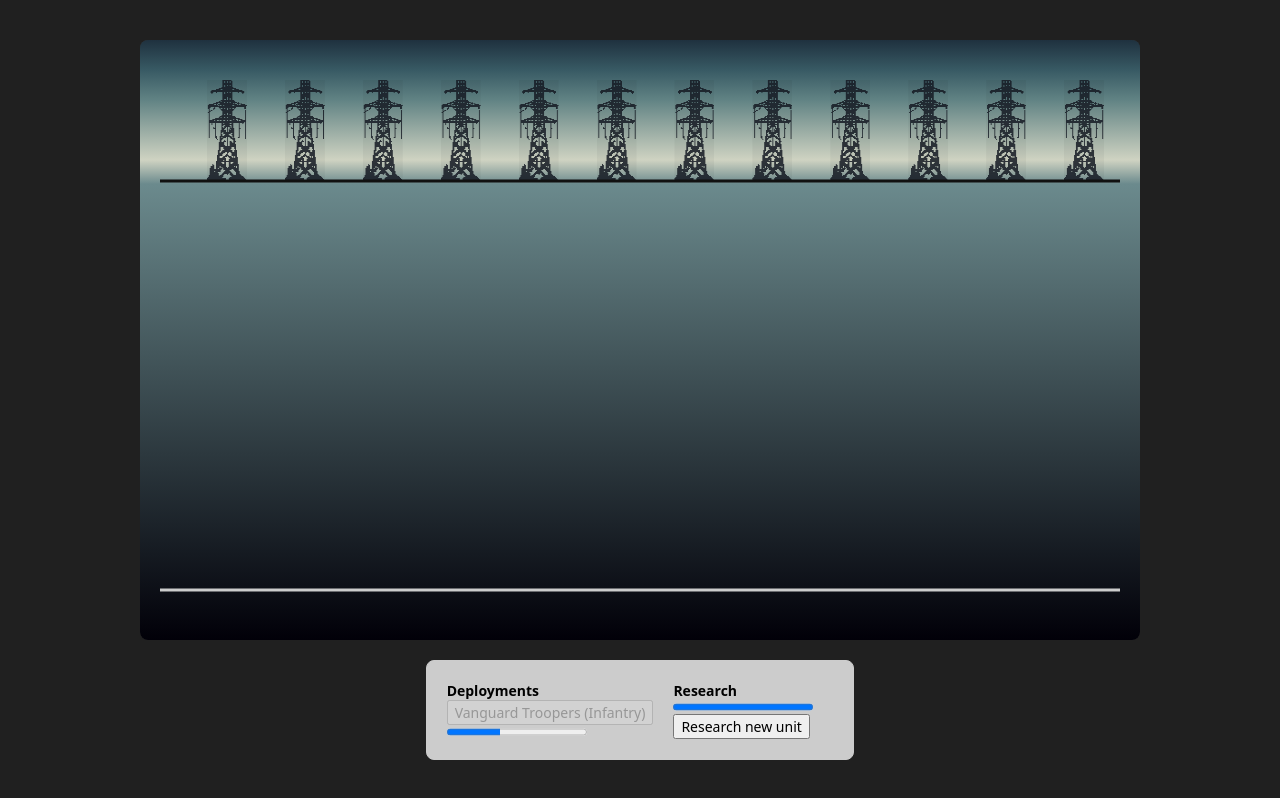
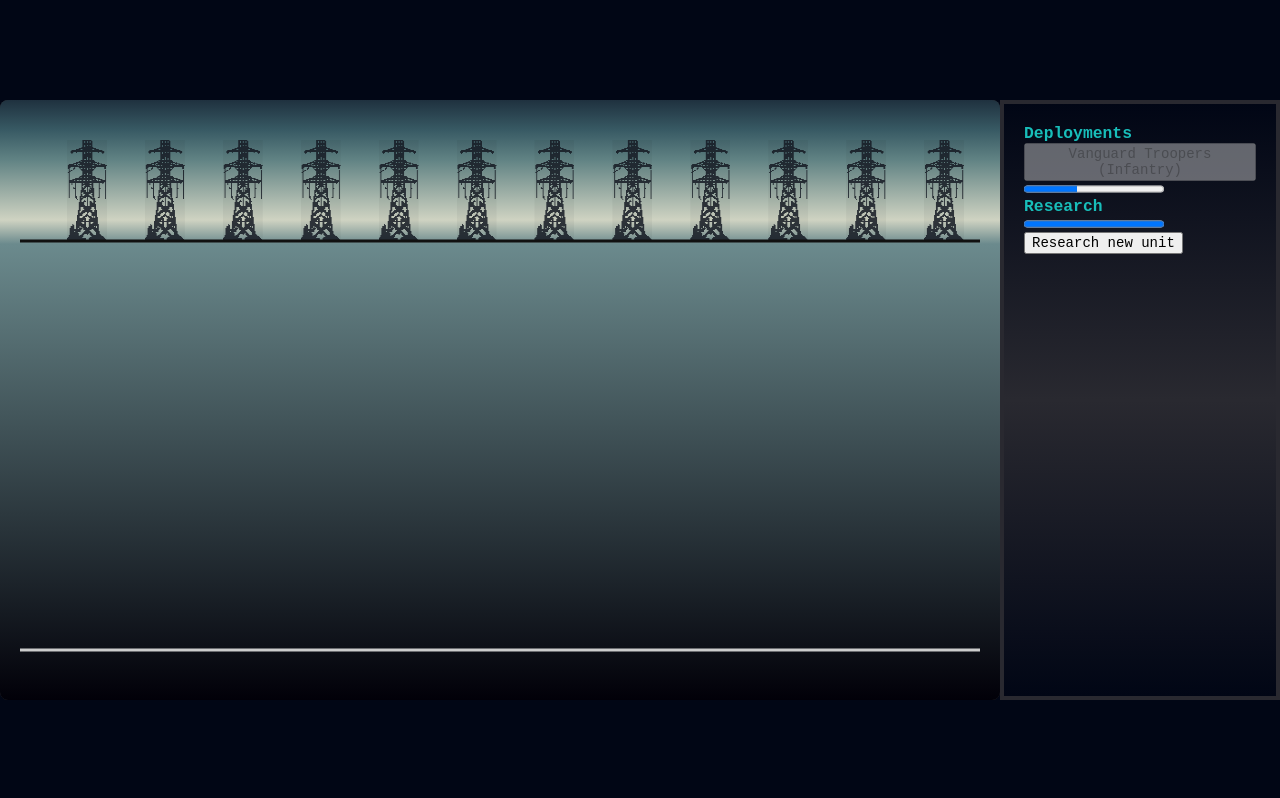
Before and after one commit to hseager/exilium, a website built with Vite: page index.html in a window 1280 px wide. Built offline with nearby package versions, Linux system fonts and the light colour scheme.

Commit message:
Improving styling slightly

```diff
--- a/index.html
+++ b/index.html
@@ -8,16 +8,13 @@
   <body>
     <canvas id="c2d" width="1000" height="600"></canvas>
     <section class="controls">
-      <div class="col">
-        <h4 class="m-0">Deployments</h4>
-        <button id="deploy-infantry" disabled>
-          Vanguard Troopers (Infantry)
-        </button>
-        <progress id="infantry-progress" max="100" value="0"></progress>
-        <!-- <button>Negotiator (Tank)</button>
+      <h3 class="m-0">Deployments</h3>
+      <button id="deploy-infantry" disabled>Vanguard Troopers (Infantry)</button
+      ><br />
+      <progress id="infantry-progress" max="100" value="0"></progress>
+      <!-- <button>Negotiator (Tank)</button>
         <button>Raptor (Aircraft)</button>
         <button>Goliath mk.II (Mech)</button> -->
-      </div>
       <!-- <div class="col">
         <h5 class="m-0">Stats</h5>
         <p class="m-0">Points: <strong>10</strong></p>
@@ -28,14 +25,12 @@
         Range
         <input type="range" min="1" max="10" value="2" />
       </div> -->
-      <div class="col">
-        <h4 class="m-0">Research</h4>
-        <progress id="research-progress" max="100" value="0"></progress>
-        <div id="research-points" class="d-none"></div>
-        <!-- <button>Increase recruitment speed</button>
+      <h3 class="m-0">Research</h3>
+      <progress id="research-progress" max="100" value="0"></progress>
+      <div id="research-points" class="d-none"></div>
+      <!-- <button>Increase recruitment speed</button>
         <button>New units</button>
         <button>Stat point</button> -->
-      </div>
     </section>
     <script type="module" src="/src/index.ts"></script>
   </body>
--- a/style.css
+++ b/style.css
@@ -1,31 +1,34 @@
 :root {
-  --theme-1: #7291d6;
-  --theme-2: #ccc;
+  --theme-1: #010615;
+  --theme-2: #292930;
+  --theme-3: #18beba;
   --spacing-1: 4px;
   --spacing-2: 8px;
   --spacing-3: 12px;
   --spacing-4: 20px;
   --border-radius: 8px;
-  --font-family: system-ui, Roboto, Helvetica, Arial, sans-serif-black;
+  --font-family: "Courier New", Roboto, Helvetica, Arial, sans-serif-black;
   --font-size: 14px;
+}
+
+* {
+  box-sizing: border-box;
 }
 
 #c2d {
   background: #333;
   image-rendering: pixelated;
-  margin: 0 0 var(--spacing-4);
   border-radius: var(--border-radius);
 }
 
 html,
 body {
   margin: 0;
-  background-color: #202020;
+  background: var(--theme-1);
   display: flex;
   justify-content: center;
   align-items: center;
   height: 100%;
-  flex-direction: column;
   font-family: var(--font-family);
   font-size: var(--font-size);
 }
@@ -37,16 +40,18 @@ button {
 
 .controls {
   padding: var(--spacing-4);
-  border: 1px solid var(--theme-2);
-  display: flex;
-  background: var(--theme-2);
-  border-radius: var(--border-radius);
-}
+  height: 600px;
 
-.controls .col {
-  display: flex;
-  flex-direction: column;
-  margin: 0 var(--spacing-4) 0 0;
+  background: var(--theme-1);
+  background: linear-gradient(
+    180deg,
+    var(--theme-1) 0%,
+    var(--theme-2) 50%,
+    var(--theme-1) 100%
+  );
+
+  color: var(--theme-3);
+  border: 4px solid var(--theme-2);
 }
 
 .controls button {
```
Also changed, not shown: README.md.
